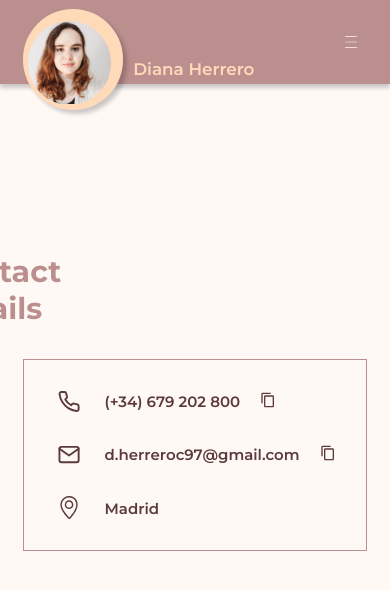
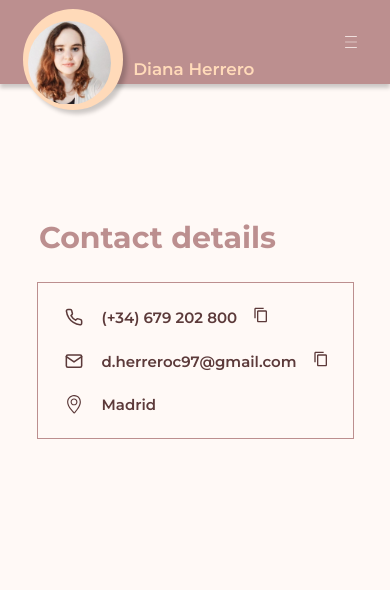
Before and after one commit to dianaHerreroC/my-app-Diana-Herrero, a React (Vite) app: page /contact in a window 390 px wide. Shown: the top 590 px of the page. Built offline with nearby package versions, Linux system fonts and the light colour scheme.

Commit message:
styled mobile contact section

```diff
--- a/src/App.css
+++ b/src/App.css
@@ -604,4 +604,26 @@ header .nav-link{
   .employment-item ul{
     padding-left: 1.6rem;
   }
+
+  /* ----------- Contact section ----------- */
+  .contact-section{
+    padding-block: 16vh;
+    padding-inline: 10vw;
+  }
+  .contact-section .titles{
+    margin-bottom: 1.6rem;
+    transform: none;
+    align-self: flex-start;
+  }
+  .contact-details{
+    gap:1.5rem;
+    padding:1.5rem;
+  }
+  .contact-detail{
+    gap:1rem;
+  }
+  .contact-detail .icon{
+    width:1.5rem;
+    height:1.15rem;
+  }
 }
```
